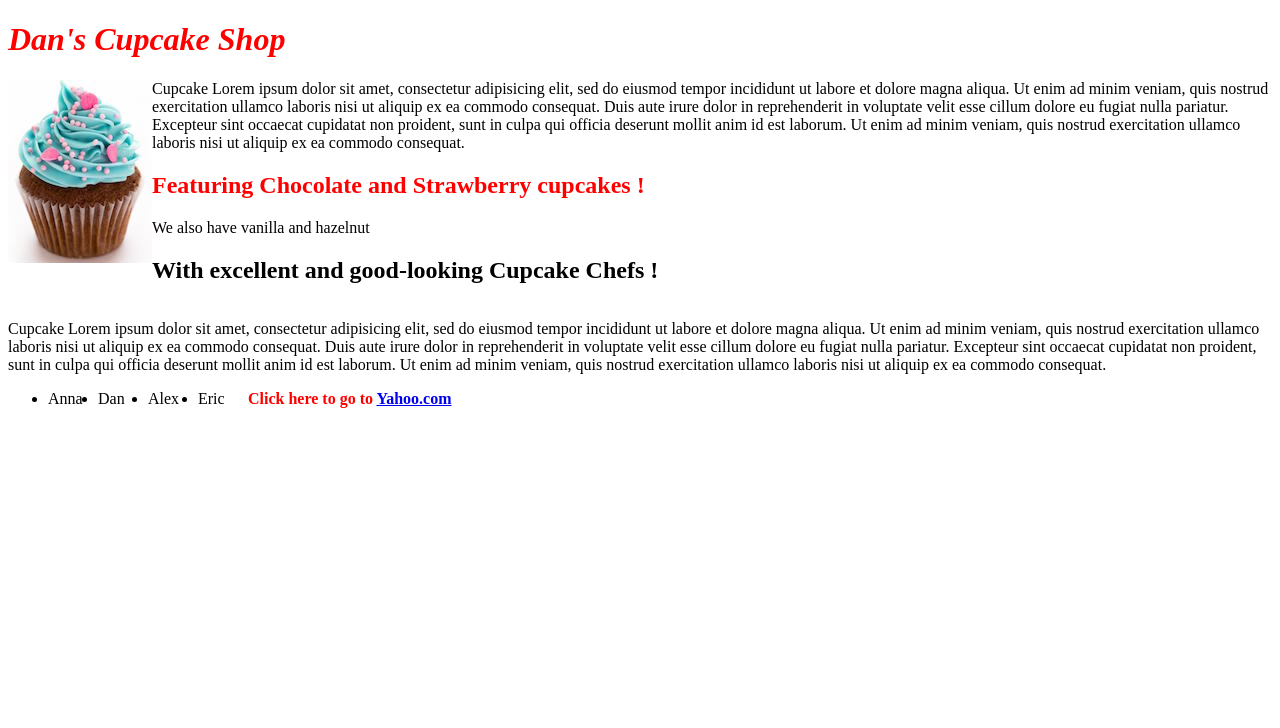
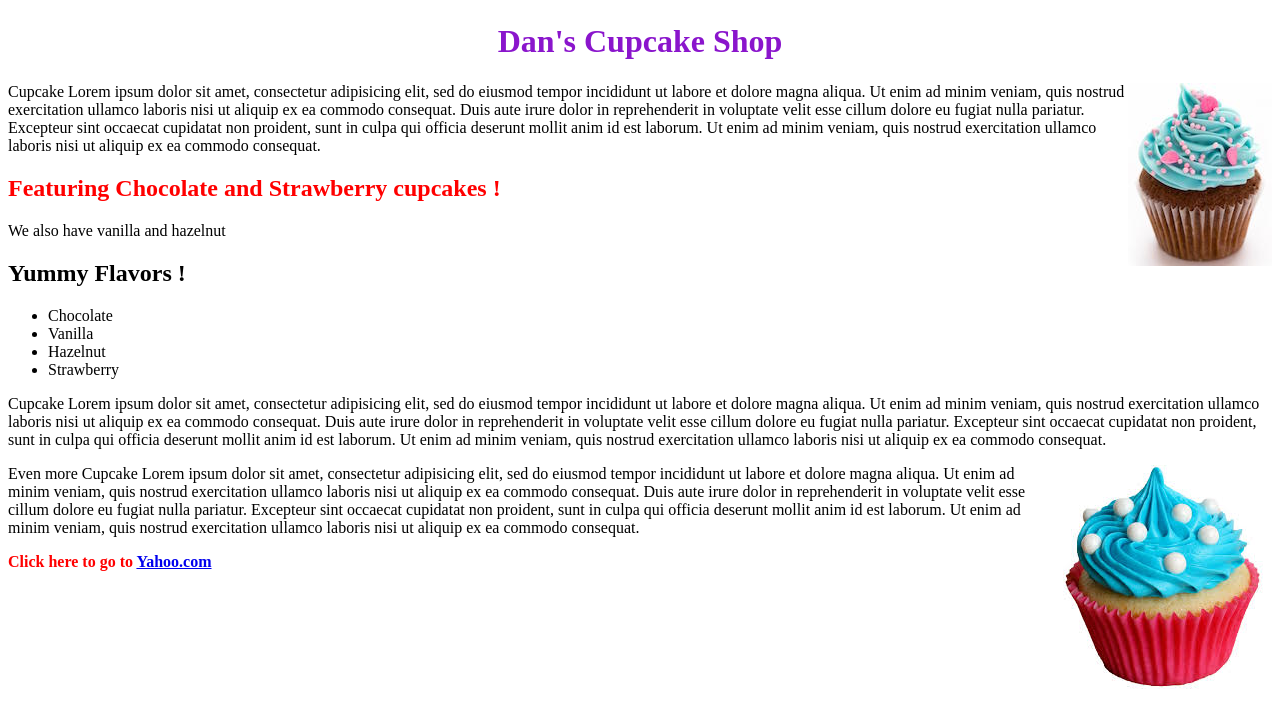
Before and after one commit to DanFSchafer/CupcakeStore, a plain HTML site: page index.html in a window 1280 px wide. Drawn offline with Linux system fonts and the light colour scheme.

Commit message:
Still experimenting with css/html changes

```diff
--- a/css/styles.css
+++ b/css/styles.css
@@ -1,6 +1,10 @@
 h1 {
-  color: red;
-  font-style: oblique;
+  color: #8A15CC;
+<!-- Comment like this -->  font-style: oblique;
+  text-align: center;
+  font-weight: bold;
+<!-- Comment like this -->   font-size: 18pt;
+  line-height: 30pt;
 }
 
 .flashy {
@@ -9,14 +13,16 @@ h1 {
 }
 
 .column1 {
-  width: 50px;
-  float: left;
+<!-- Comment like this --> width: 80px;
+<!-- Comment like this -->  float: left;
 }
 
 img {
-  float: left;
+ float: right;
 }
 
 .makesidebar {
-  float: right;
+<!-- Comment like this -->  float: right;
 }
+
+<!-- Comment like this -->
--- a/index.html
+++ b/index.html
@@ -12,29 +12,35 @@
     <h2 class="flashy">Featuring Chocolate and Strawberry cupcakes !</h2>
     <p>We also have vanilla and hazelnut</p>
 
-    <h2>With excellent and good-looking Cupcake Chefs !</h2>
+    <h2>Yummy Flavors !</h2>
+
+  <ul>
+    <div class="column1">
+    <li>Chocolate</li>
+    </div>
+    <div class="column1">
+    <li>Vanilla</li>
+    </div>
+    <div class="column1">
+    <li>Hazelnut</li>
+    </div>
+    <div class="column1">
+    <li>Strawberry</li>
+    </div>
+  </ul>
 
     <div class="makesidebar">
       <p>Cupcake Lorem ipsum dolor sit amet, consectetur adipisicing elit, sed do eiusmod tempor incididunt ut labore et dolore magna aliqua. Ut enim ad minim veniam, quis nostrud exercitation ullamco laboris nisi ut aliquip ex ea commodo consequat. Duis aute irure dolor in reprehenderit in voluptate velit esse cillum dolore eu fugiat nulla pariatur. Excepteur sint occaecat cupidatat non proident, sunt in culpa qui officia deserunt mollit anim id est laborum. Ut enim ad minim veniam, quis nostrud exercitation ullamco laboris nisi ut aliquip ex ea commodo consequat.</p>
     </div>
 
-      <ul>
-        <div class="column1">
-        <li>Anna</li>
-        </div>
-        <div class="column1">
-        <li>Dan</li>
-        </div>
-        <div class="column1">
-        <li>Alex</li>
-        </div>
-        <div class="column1">
-        <li>Eric</li>
-        </div>
-      </ul>
 
 
-      <p class="flashy"> Click here to go to <a href="http://yahoo.com">Yahoo.com</a>
+    <img src="img/cupcake2.jpg" alt="Photo of cupcake #2">
+
+    <p>Even more Cupcake Lorem ipsum dolor sit amet, consectetur adipisicing elit, sed do eiusmod tempor incididunt ut labore et dolore magna aliqua. Ut enim ad minim veniam, quis nostrud exercitation ullamco laboris nisi ut aliquip ex ea commodo consequat. Duis aute irure dolor in reprehenderit in voluptate velit esse cillum dolore eu fugiat nulla pariatur. Excepteur sint occaecat cupidatat non proident, sunt in culpa qui officia deserunt mollit anim id est laborum. Ut enim ad minim veniam, quis nostrud exercitation ullamco laboris nisi ut aliquip ex ea commodo consequat.</p>
+
+        <p class="flashy"> Click here to go to <a href="http://yahoo.com">Yahoo.com</a></p>
+
   </body>
 
 </html>
```
